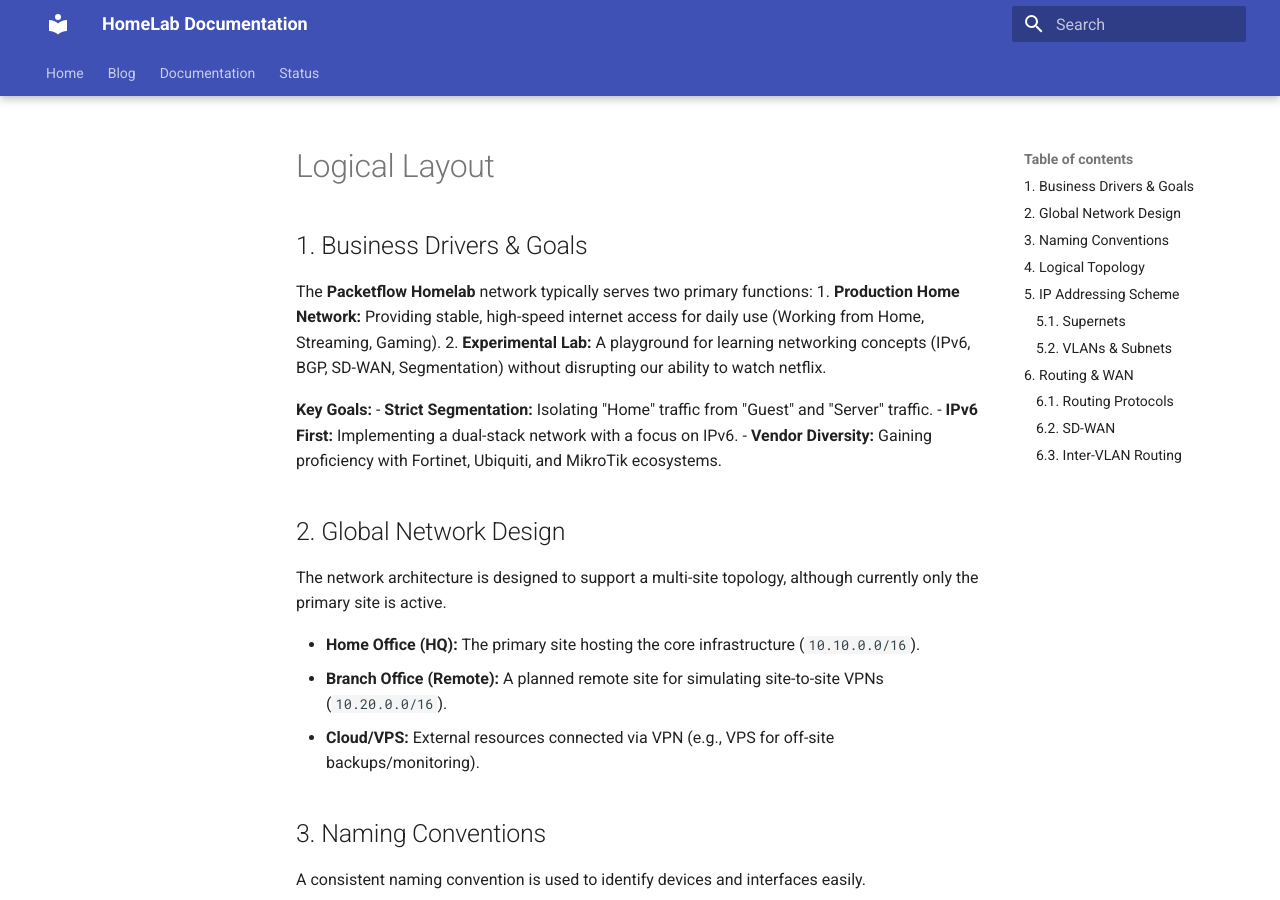
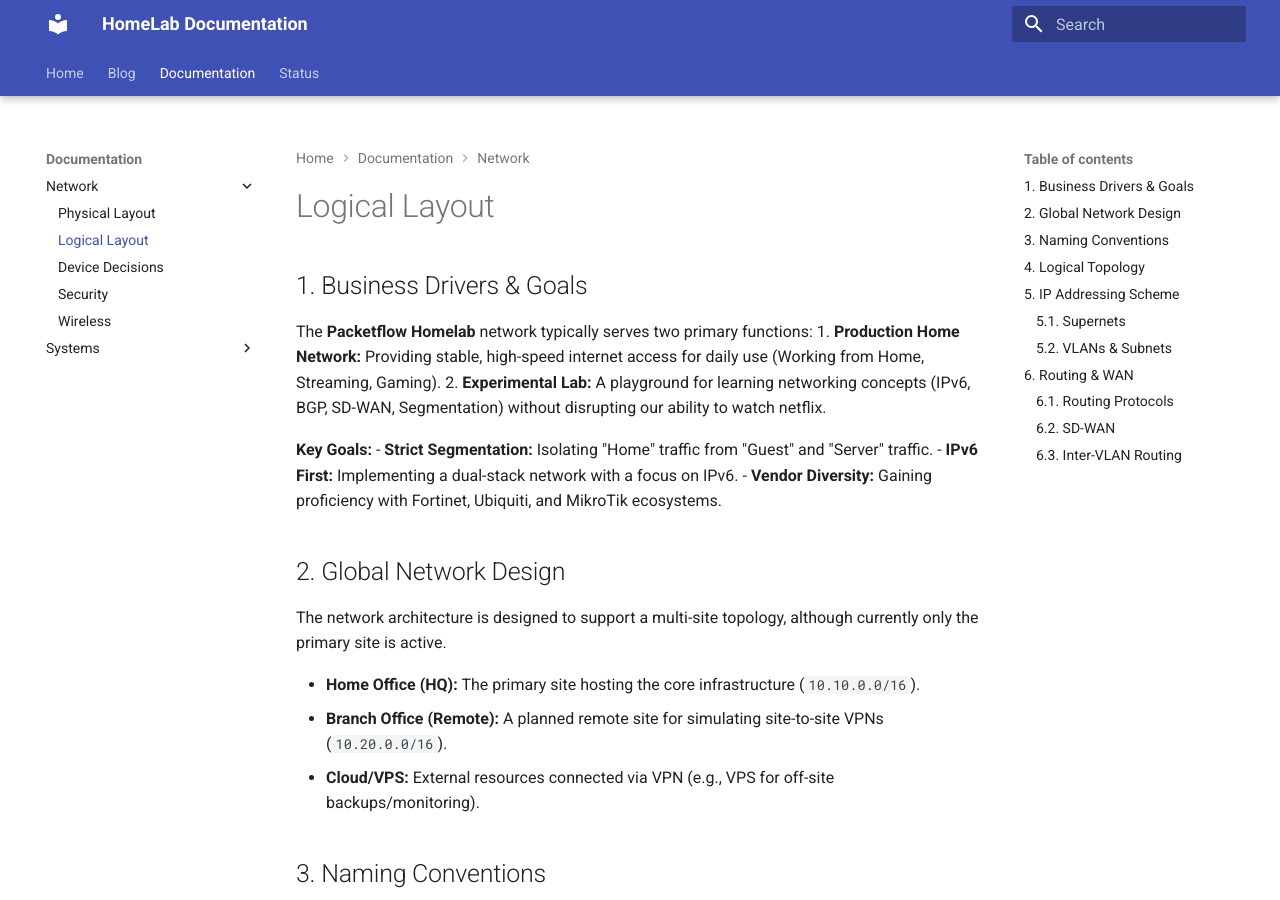
Before and after one commit to DeclerckLouis/homelab, an MkDocs documentation site: the page built from docs/homelab/01_network/02_logical.md, in a window 1280 px wide and 900 px high. Built offline with MkDocs 1.6.1 and Material for MkDocs 9.7.7, drawn with Linux system fonts in a browser that asks for light colours.

Commit message:
Fix: docs navigation

```diff
--- a/mkdocs.yml
+++ b/mkdocs.yml
@@ -57,11 +57,11 @@ nav:
     - blog/index.md
   - Documentation:
     - Network:
-      - Physical Layout: 01_network/01_physical.md
-      - Logical Layout: 01_network/02_logical.md
-      - Device Decisions: 01_network/03_device_decisions.md
-      - Security: 01_network/04_security.md
-      - Wireless: 01_network/06_wireless.md
+      - Physical Layout: homelab/01_network/01_physical.md
+      - Logical Layout: homelab/01_network/02_logical.md
+      - Device Decisions: homelab/01_network/03_device_decisions.md
+      - Security: homelab/01_network/04_security.md
+      - Wireless: homelab/01_network/06_wireless.md
     - Systems:
-      - Physical Layout: 02_systems/01_physical.md
+      - Physical Layout: homelab/02_systems/01_physical.md
   - Status : status.md
```
